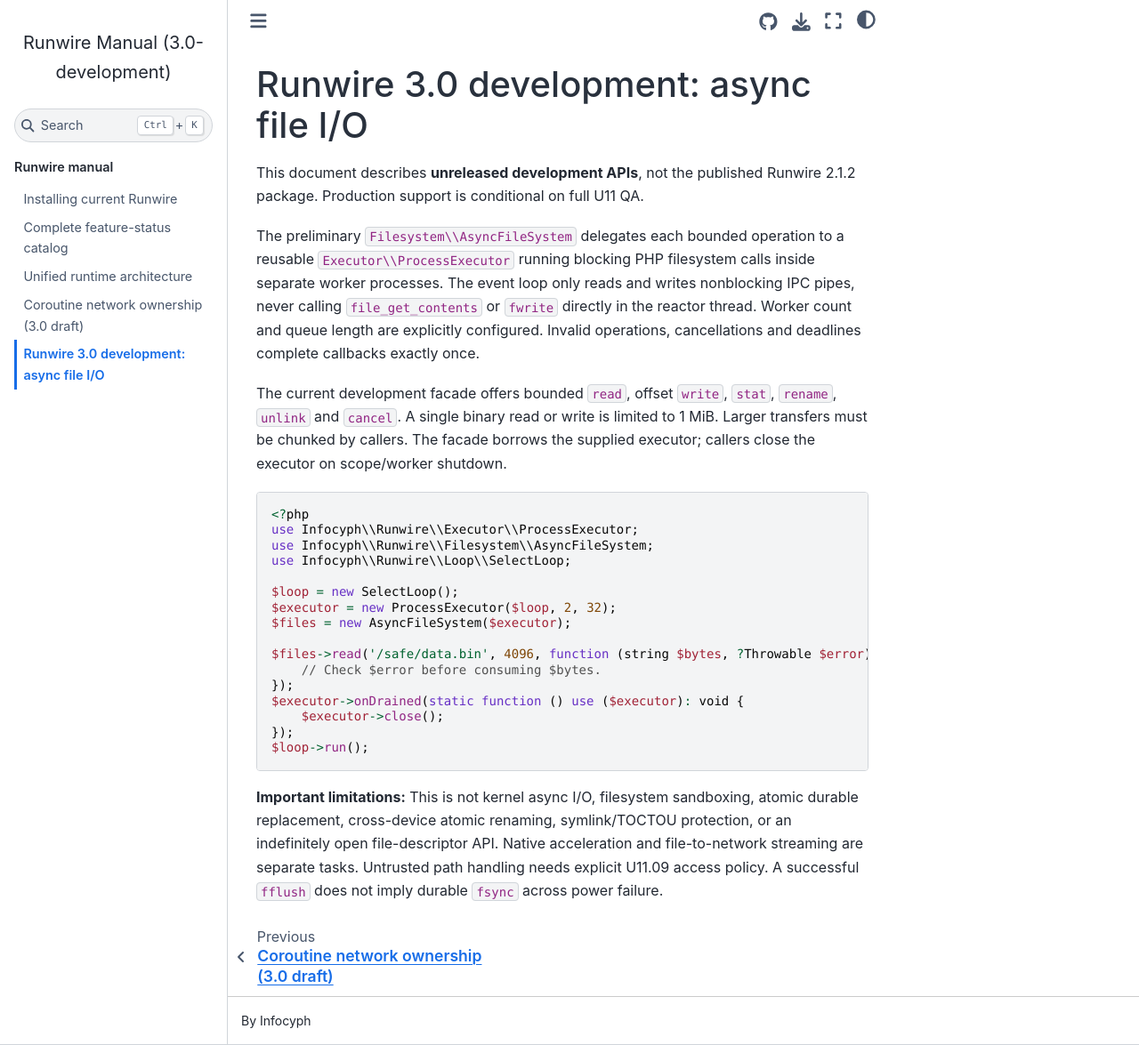
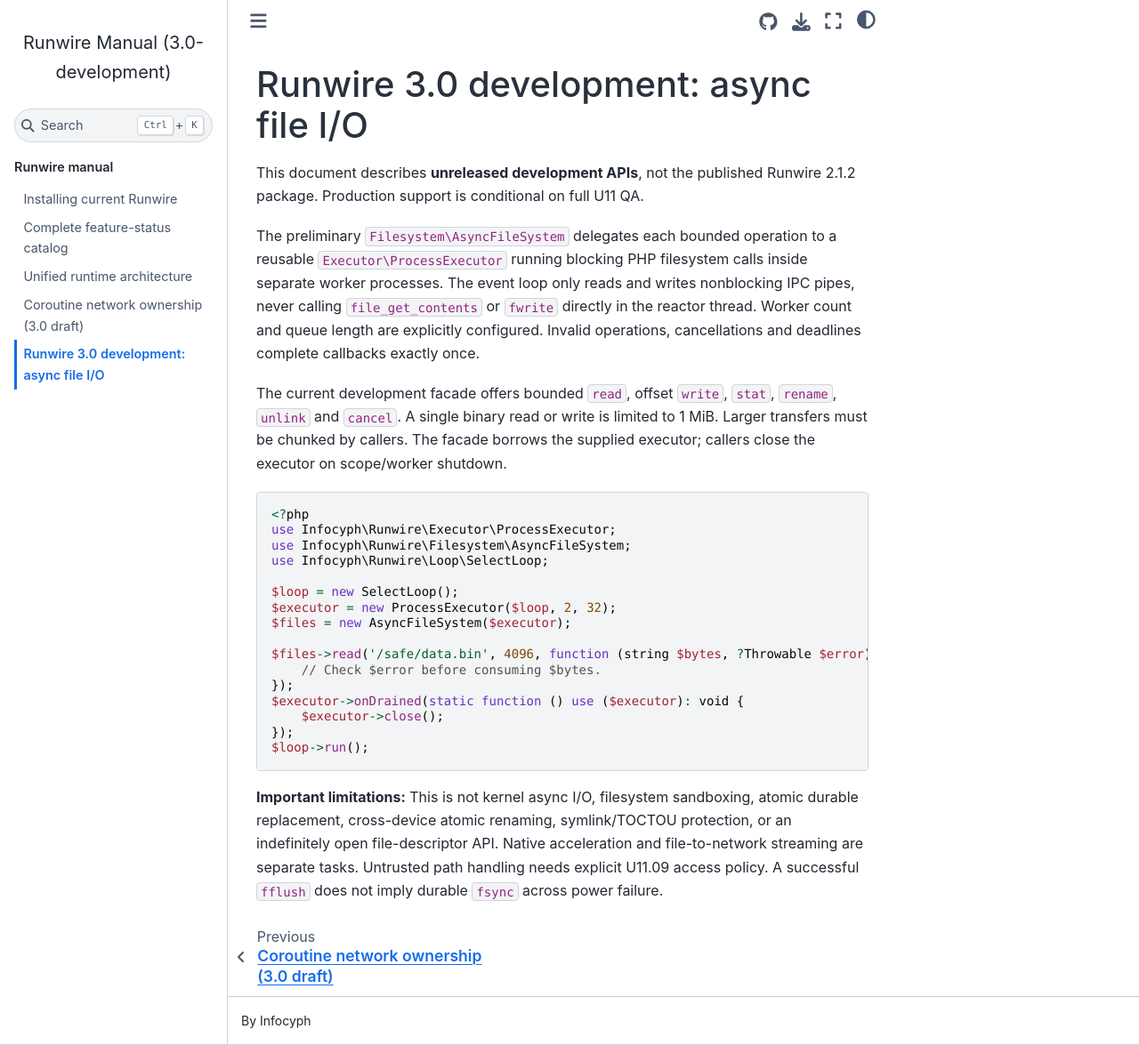
Before and after one commit to infocyph/Runwire, a Sphinx documentation site: the page built from docs/async-file-io-3.0.rst, in a window 1280 px wide and 1175 px high. Shown: the whole window at 89% size. Built offline with Sphinx 7.4.7 and the Sphinx Book theme 1.1.4, drawn with Linux system fonts in a browser that asks for light colours.

```diff
--- a/docs/async-file-io-3.0.rst
+++ b/docs/async-file-io-3.0.rst
@@ -5,8 +5,8 @@ Runwire 3.0 development: async file I/O
 This document describes **unreleased development APIs**, not the published
 Runwire 2.1.2 package. Production support is conditional on full U11 QA.
 
-The preliminary ``Filesystem\\AsyncFileSystem`` delegates each bounded
-operation to a reusable ``Executor\\ProcessExecutor`` running blocking PHP
+The preliminary ``Filesystem\AsyncFileSystem`` delegates each bounded
+operation to a reusable ``Executor\ProcessExecutor`` running blocking PHP
 filesystem calls inside separate worker processes. The event loop only
 reads and writes nonblocking IPC pipes, never calling ``file_get_contents``
 or ``fwrite`` directly in the reactor thread. Worker count and queue length
@@ -22,9 +22,9 @@ scope/worker shutdown.
 .. code-block:: php
 
    <?php
-   use Infocyph\\Runwire\\Executor\\ProcessExecutor;
-   use Infocyph\\Runwire\\Filesystem\\AsyncFileSystem;
-   use Infocyph\\Runwire\\Loop\\SelectLoop;
+   use Infocyph\Runwire\Executor\ProcessExecutor;
+   use Infocyph\Runwire\Filesystem\AsyncFileSystem;
+   use Infocyph\Runwire\Loop\SelectLoop;
 
    $loop = new SelectLoop();
    $executor = new ProcessExecutor($loop, 2, 32);
```
Also changed, not shown: 1 other file.
